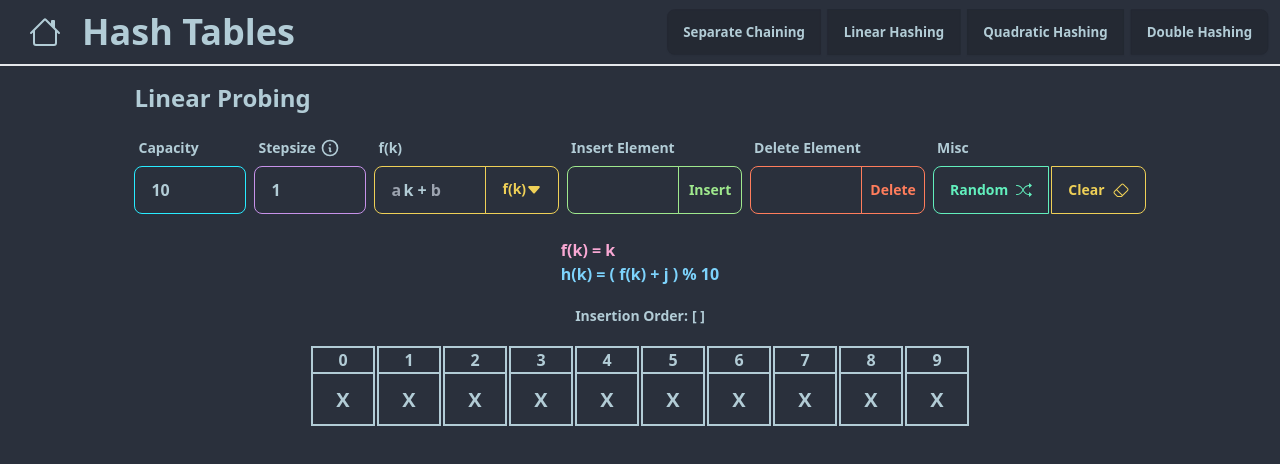
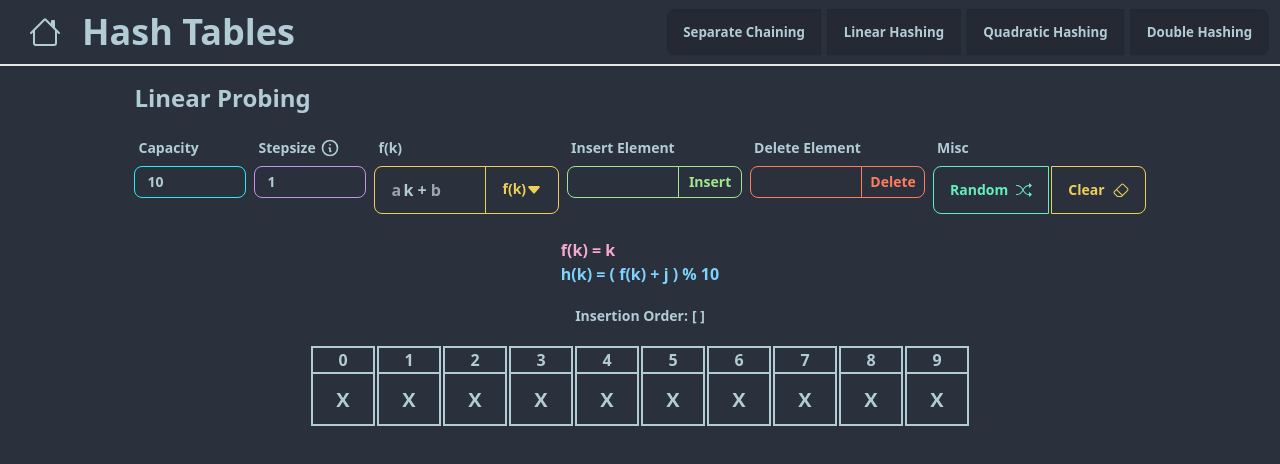
Before and after one commit to alexespejo/dsa-visualizer, a Svelte app: page /hash_tables/linear in a window 1280 px wide. Shown: the top 464 px of the page. Built offline with nearby package versions, Linux system fonts and the light colour scheme.

Commit message:
changed default input size

```diff
--- a/src/components/custom/Button.svelte
+++ b/src/components/custom/Button.svelte
@@ -5,6 +5,9 @@
  //  export let onClick: () => void = () => {};
 </script>
 
-<button class={`btn btn-${color} btn-${size} ${styles} btn-outline`} on:click>
+<button
+ class={`btn btn-${color} btn-${size} ${styles} btn-outline btn-sm`}
+ on:click
+>
  <slot />
 </button>
--- a/src/components/custom/Inputs/NumberInput.svelte
+++ b/src/components/custom/Inputs/NumberInput.svelte
@@ -16,7 +16,7 @@
  on:change
  type="number"
  {placeholder}
- class={`input input-${color} input-${size} ${styles} input-bordered w-max-w-xs font-bold w-28`}
+ class={`input input-${color} input-${size} ${styles} input-bordered w-max-w-xs font-bold w-28 input-sm`}
  {min}
  {max}
 />
```
